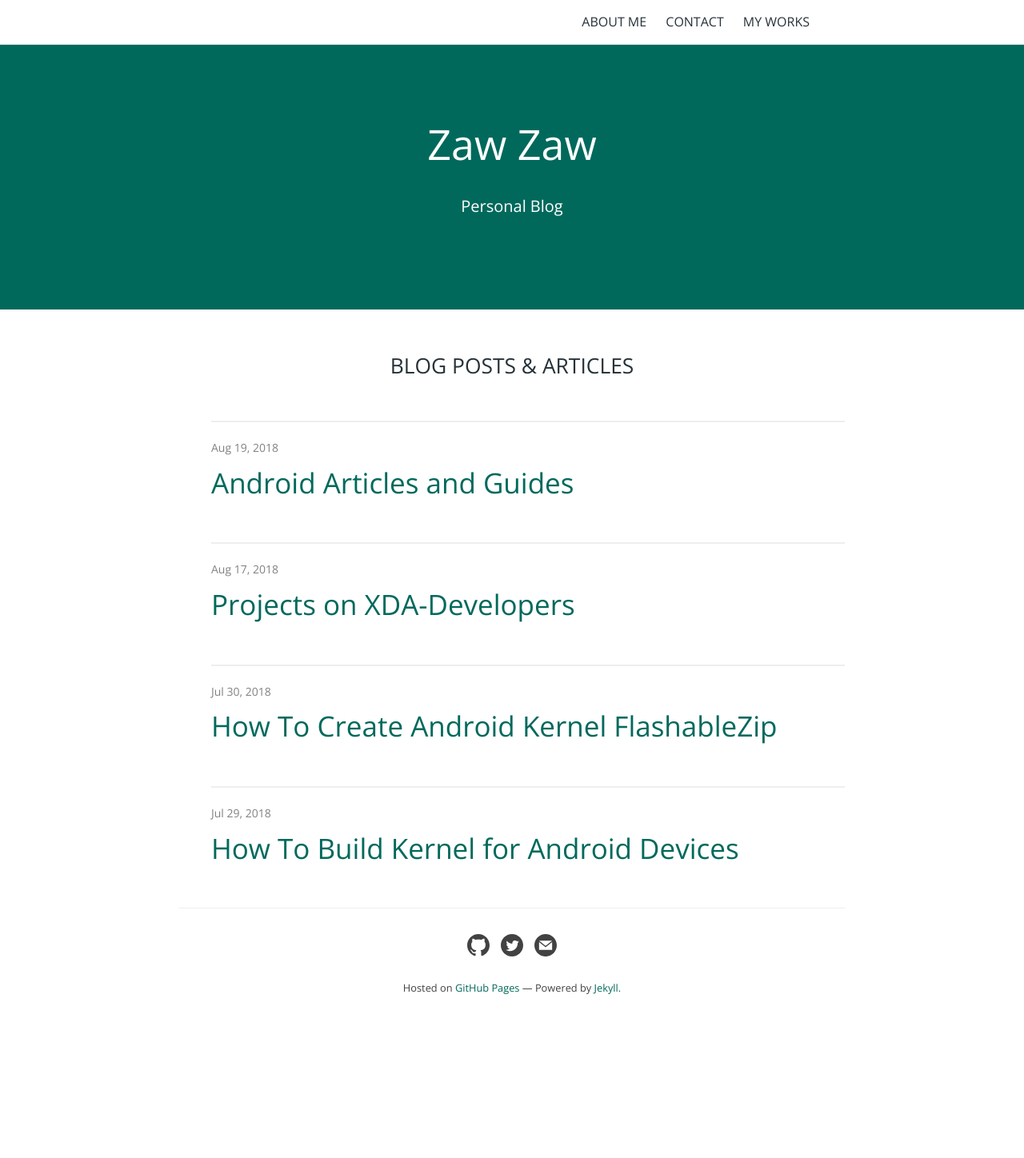
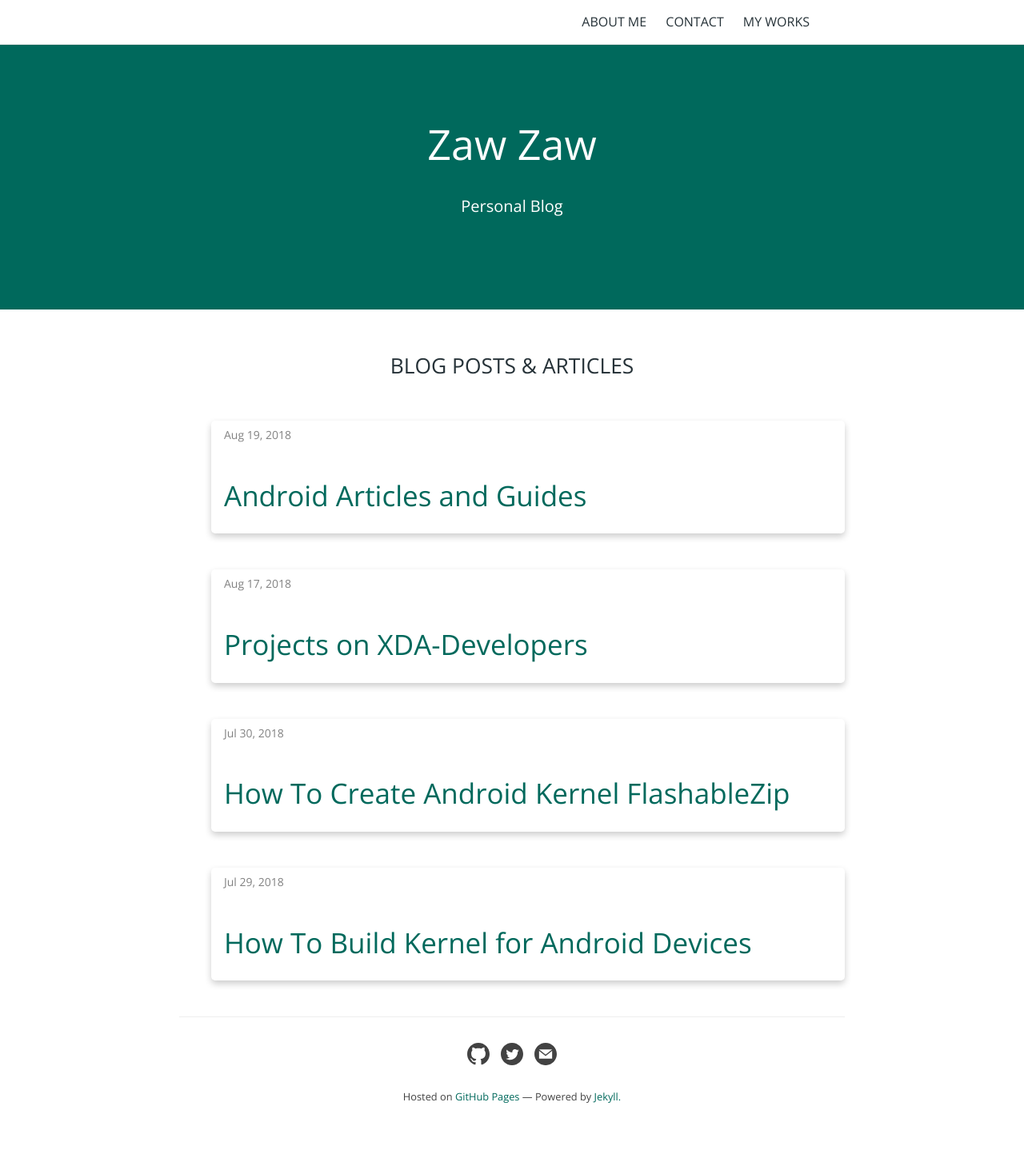
Before and after one commit to zawzaww/zawzaww.github.io, a Jekyll site: the page built from index.md, in a window 1280 px wide. Shown: the whole page at 80% size. Built offline with Jekyll 4.4.1, drawn with Linux system fonts in a browser that asks for light colours; before the commit the page ends 1312 px from its top, so only the background shows below that.

Commit message:
_layouts: Add cardstyle for posts

```diff
--- a/_layouts/home.html
+++ b/_layouts/home.html
@@ -13,14 +13,16 @@ layout: default
     <ul class="post-list">
       {% for post in site.posts %}
         <li>
-            <hr/>
-
-            {% assign date_format = site.cayman-blog.date_format | default: "%b %-d, %Y" %}
+          {% assign date_format = site.cayman-blog.date_format | default: "%b %-d, %Y" %}
+          <div class="card">
+           <div class="container">
             <span class="post-meta">{{ post.date | date: date_format }}</span>
 
             <h2><a class="post-link" href="{{ post.url | relative_url }}" title="{{ post.title }}">{{ post.title | escape }}</a></h2>
 
             <span>{{ post.excerpt | markdownify | truncatewords: 0 }}</span>
+           </div>
+          </div>
 
         </li>
       {% endfor %}
```
